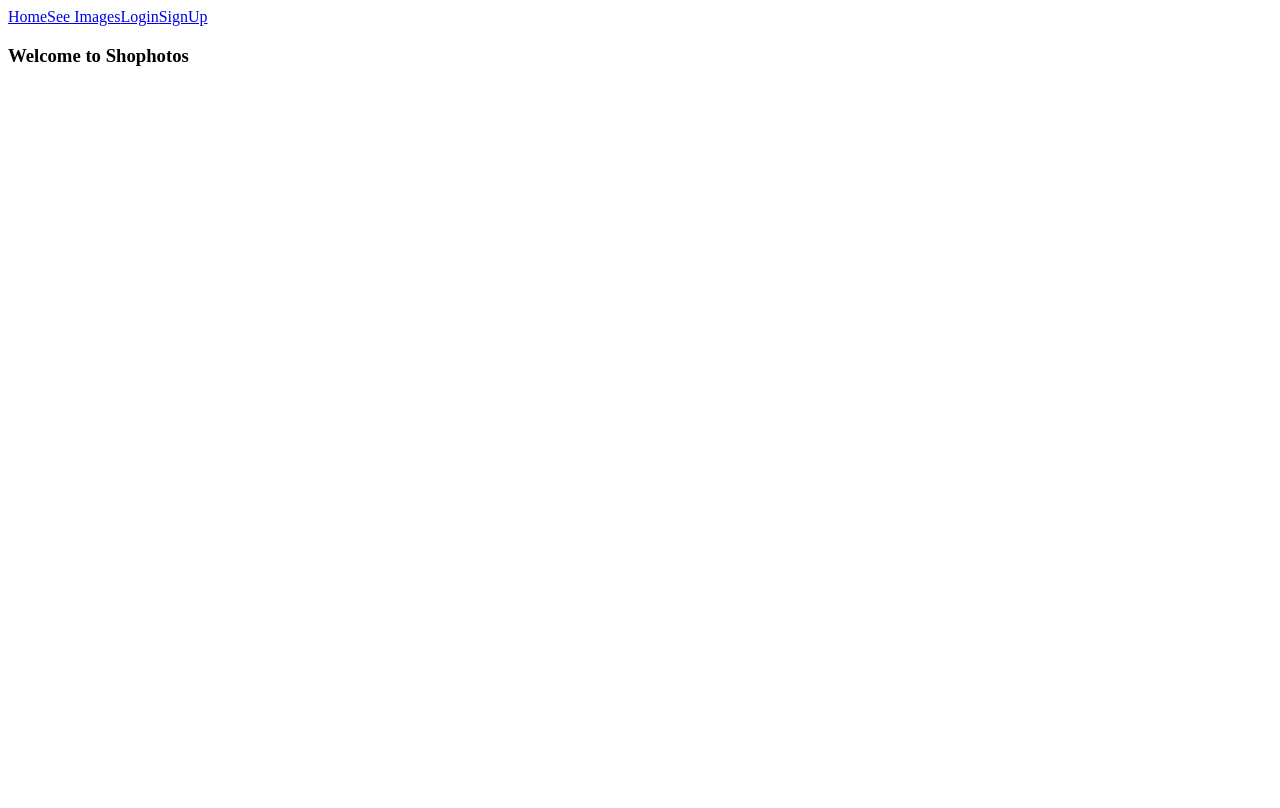
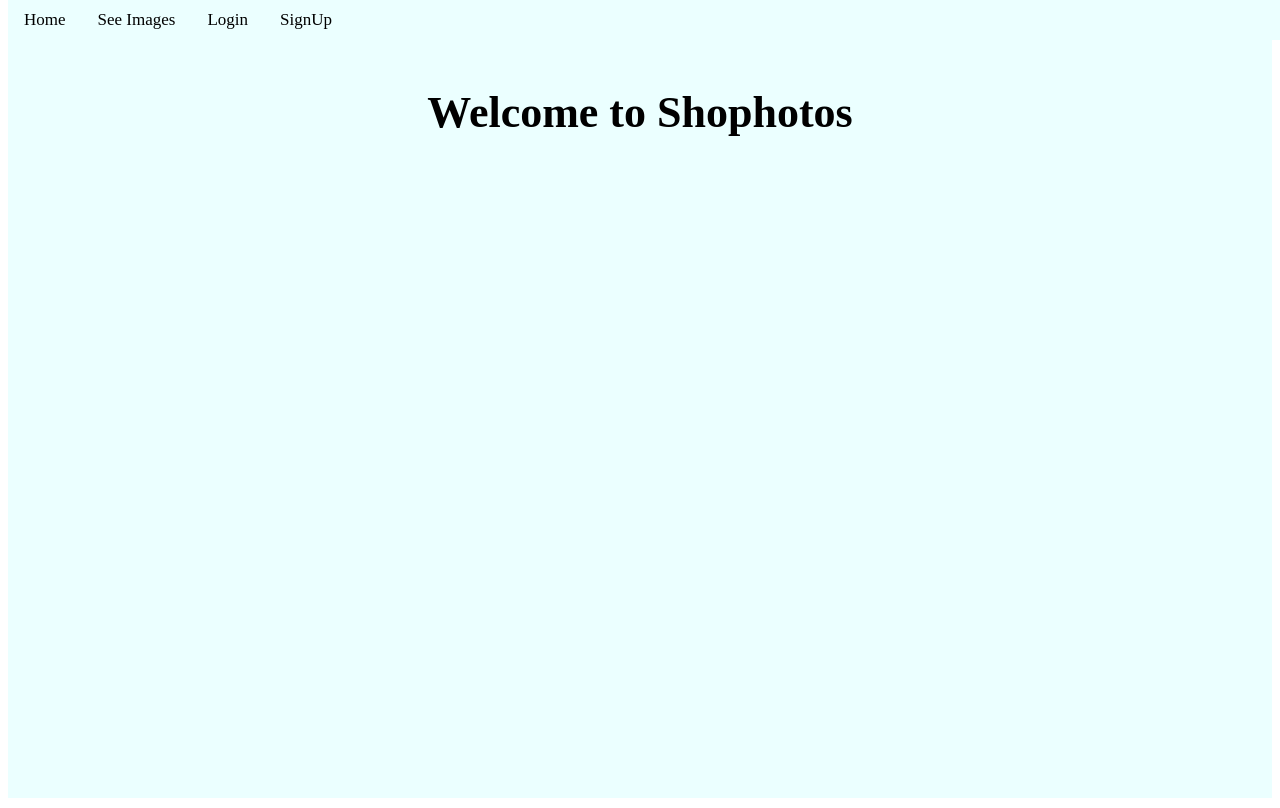
Before and after one commit to JasonAJordan/image-repo-frontend, a React (Create React App) app: page / in a window 1280 px wide. Built offline with nearby package versions, Linux system fonts and the light colour scheme.

Commit message:
finished expt readme

```diff
--- a/src/App.js
+++ b/src/App.js
@@ -32,7 +32,7 @@ function App() {
 
   if(user === null) {
     return (
-      <div>
+      <div className="background">
       <NavBar user={user} setUser={setUser}/>
 
       <Switch>
@@ -64,7 +64,7 @@ function App() {
 
   return (
 
-    <div>
+    <div className="background">
 
       <NavBar user={user} setUser={setUser}/>
 
--- a/src/css/App.css
+++ b/src/css/App.css
@@ -0,0 +1,59 @@
+.App {
+    text-align: center;
+  }
+
+.background {
+    background-color: rgba(235, 255, 255, 1);
+
+    min-height: 790px;
+}
+
+
+.home {
+    text-align: center;
+    position: relative;
+    top: 50px;
+    overflow: hidden;
+    max-height: 750px;
+    height: 750px;
+}
+
+.home h1 {
+    font-size: 44px;
+}
+.home h2 {
+    font-size: 38px;
+}
+
+.imagesPage {
+    padding-top: 70px;
+    padding-left: 20px;
+    padding-right: 20px;
+}
+
+.images {
+    display: flex;
+    flex-direction: row;
+    flex-wrap: wrap;
+    justify-content: flex-start;
+}
+
+.image{
+    border: solid;
+    border-color: black;
+    border-width: 1px;
+    border-radius: 6px;
+    margin: 3px;
+    padding: 4px;
+}
+
+.image button {
+    float: right;
+    margin: 4px;
+    padding: 4px;
+}
+
+.imagetext {
+    max-width: 250px;
+    overflow-x: auto;
+}
--- /dev/null
+++ b/src/css/NavBar.css
@@ -0,0 +1,43 @@
+.navBar {
+    overflow: hidden;
+    position: fixed;
+    top: 0;
+    width: 100%;
+    background-color: rgba(235, 255, 255, 1);
+}
+
+.Nav-Bar-Options {
+    float: left;
+    display: block;
+    text-align: center;
+    padding: 10px 16px;
+    font-size: 17px;
+    color: black;
+    transition: background-color 0.7s;
+}
+
+.navBar button{
+    float: right;
+    right: 0px;
+    font-size: 17px;
+    text-align: center;
+    -ms-transform: translateY(-100%);
+    transform: translateY(0%);
+    padding: 10px 32px;
+    transition: background-color 0.7s;
+    background-color: rgba(149,255,253,.9);
+    /* padding: 0; */
+    border: none;
+    background: none;
+    margin: 0px;
+}
+.navBar button:hover {
+    background:rgb(255, 70, 70);
+    color: black
+}
+
+
+.Nav-Bar-Options:hover {
+    background:rgb(255, 70, 70);
+    color: black
+}
--- a/src/navBar/NavBar.js
+++ b/src/navBar/NavBar.js
@@ -1,4 +1,4 @@
-import '../css/App.css';
+import '../css/NavBar.css';
 import { Link } from 'react-router-dom';
 
 function NavBar({user, setUser}) {
@@ -10,20 +10,20 @@ function NavBar({user, setUser}) {
 
     if (user === null) {
         return (
-            <div>
-                <Link to={'/'}><span>Home</span></Link>
-                <Link to={'/brosweUploads'}><span>See Images</span></Link>
-                <Link to={'/login'}><span>Login</span></Link>
-                <Link to={'/signup'}><span>SignUp</span></Link>
+            <div className="navBar">
+                <Link to={'/'}><span className="Nav-Bar-Options">Home</span></Link>
+                <Link to={'/brosweUploads'}><span className="Nav-Bar-Options"> See Images</span></Link>
+                <Link to={'/login'}><span className="Nav-Bar-Options">Login</span></Link>
+                <Link to={'/signup'}><span className="Nav-Bar-Options">SignUp</span></Link>
             </div>
         )
     } else {
         return (
-            <div >
-                <Link to={'/'}><span>Home</span></Link>
-                <Link to={'/brosweUploads'}><span>See Public Images</span></Link>
-                <Link to={`/users/${user.id}`}><span>Your Page</span></Link>
-                <Link to={'/'}><button onClick={handleLogOut}><span>LogOut</span></button></Link>
+            <div className="navBar">
+                <Link to={'/'}><span className="Nav-Bar-Options">Home</span></Link>
+                <Link to={'/brosweUploads'}><span className="Nav-Bar-Options">See Public Images</span></Link>
+                <Link to={`/users/${user.id}`}><span className="Nav-Bar-Options">Your Page</span></Link>
+                <Link to={'/'}><button onClick={handleLogOut}><span >LogOut</span></button></Link>
 
             </div>
         );
--- a/src/pages/Home.js
+++ b/src/pages/Home.js
@@ -3,9 +3,9 @@ import '../css/App.css';
 function Home({user}) {
 
         return (
-            <div>
-                <h3>Welcome to Shophotos</h3>
-                {user === null ? null :<h3>Welcome Back {user.name}</h3>}
+            <div className="home">
+                <h1>Welcome to Shophotos</h1>
+                {user === null ? null :<h2>Welcome Back {user.name}</h2>}
             </div>
         )
 
--- a/src/pages/PublicImages.js
+++ b/src/pages/PublicImages.js
@@ -1,5 +1,6 @@
 import React, { useState, useEffect} from "react";
 import PublicImageCard from "./PublicImagesElements/PublicImageCards"
+import '../css/App.css';
 
 function PublicImages() {
     const [images, setImages] = useState(null)
@@ -24,10 +25,11 @@ function PublicImages() {
         })
 
     return (
-            <div>
+            <div className="imagesPage">
                 <span>These are the publicly uploaded images</span>
-
-                {mappedPublicImages}
+                <div className="images">
+                    {mappedPublicImages}
+                </div>
                 <br/>
 
             </div>
--- a/src/pages/PublicImagesElements/PublicImageCards.js
+++ b/src/pages/PublicImagesElements/PublicImageCards.js
@@ -1,10 +1,11 @@
+
 
 function PublicImageCards({image}) {
 
     return (
-        <div>
-             <img src={image.imgUrl}  width="250" height="250" alt={image.description}/>
-            <span>{image.description} </span>
+        <div className="image">
+             <img src={image.imgUrl}  width="250" height="250" alt={image.description}/><br/>
+            <div className="imagetext">{image.description} </div>
         </div>
     )
 }
--- a/src/pages/UnitTests.js
+++ b/src/pages/UnitTests.js
@@ -1,4 +1,5 @@
 import { useState }  from "react";
+import '../css/App.css';
 
 function UnitTests() {
 
@@ -116,7 +117,7 @@ function UnitTests() {
             const uploadForm = form
             uploadForm.append("imgUrl", uploadData.imgUrl[i])
 
-            fetch(`http://localhost:3000/images`,{
+            fetch(`http://localhost:3000/createdev`,{
                 method: 'POST',
                 body: (uploadForm)
                 })
@@ -134,7 +135,7 @@ function UnitTests() {
     }
 
     return (
-        <div>
+        <div className="imagePage">
             <h3>Hello This page will can show you the Unit tests I done, Check the console!</h3>
 
             <button onClick={getPublicImages}>Check PublicImages Get request</button>
--- a/src/pages/UserPage.js
+++ b/src/pages/UserPage.js
@@ -51,13 +51,15 @@ function UserPage({user, setUser}) {
     })
 
     return (
-        <div>
+        <div className="imagesPage">
 
-            <span>{user.username}</span>
+            <span>Your images</span>
             <br/>
             <Upload user={user} handleNewImage={handleNewImage} handleNewImages={handleNewImages}/>
 
+            <div className="images">
             {mappedImages}
+            </div>
 
         </div>
     )
--- a/src/pages/UserPageElements/ImageCard.js
+++ b/src/pages/UserPageElements/ImageCard.js
@@ -1,4 +1,3 @@
-
 function ImageCard({image, handleDeleteImage}) {
 
     function onDeleteClick(event){
@@ -10,10 +9,9 @@ function ImageCard({image, handleDeleteImage}) {
     }
 
     return (
-        <div>
-            <span>This is the image card</span><br/>
-            <img src={image.imgUrl}  width="250" height="250" alt={image.description}/>
-            <span>{image.description}</span>
+        <div className="image">
+            <img src={image.imgUrl}  width="250" height="250" alt={image.description}/><br/>
+            <div className="imagetext" >{image.description}</div>
 
             <button onClick={onDeleteClick}>Delete</button>
 
--- a/src/pages/UserPageElements/Upload.js
+++ b/src/pages/UserPageElements/Upload.js
@@ -42,12 +42,13 @@ function Upload({user, handleNewImage}) {
         for (let i = 0; i< formData.imgUrl.length; i++){
             const uploadForm = form
             uploadForm.append("imgUrl", formData.imgUrl[i])
+            const token = localStorage.getItem("token");
 
             fetch(`http://localhost:3000/images`,{
                 method: 'POST',
-                // headers:{
-                //     'Content-Type': 'application/json',
-                // },
+                headers: {
+                    Authorization: `Bearer ${token}`,
+                  },
                 body: (uploadForm)
                 })
             .then(r => r.json())
@@ -60,8 +61,6 @@ function Upload({user, handleNewImage}) {
 
     return (
         <div>
-            <span>Upload Form/Drag and drop will go here</span><br/>
-
             <form onSubmit={handleSubmit}>
 
                 <h3>Upload a picture</h3>
@@ -82,8 +81,8 @@ function Upload({user, handleNewImage}) {
                 <div className="submit-button">
                         <button type="submit">Add the New Picture! </button>
                 </div>
-                </form>
-            </div>
+            </form>
+        </div>
     )
 }
 
```
